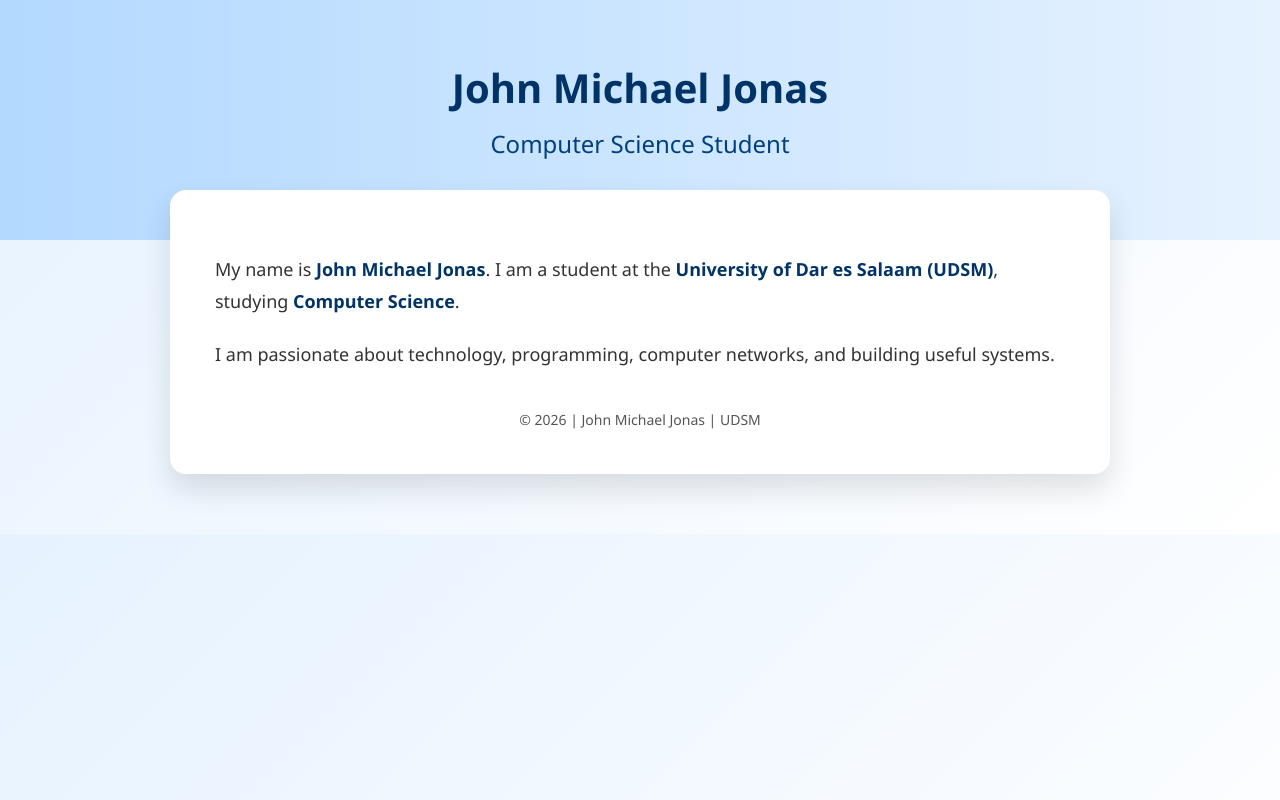
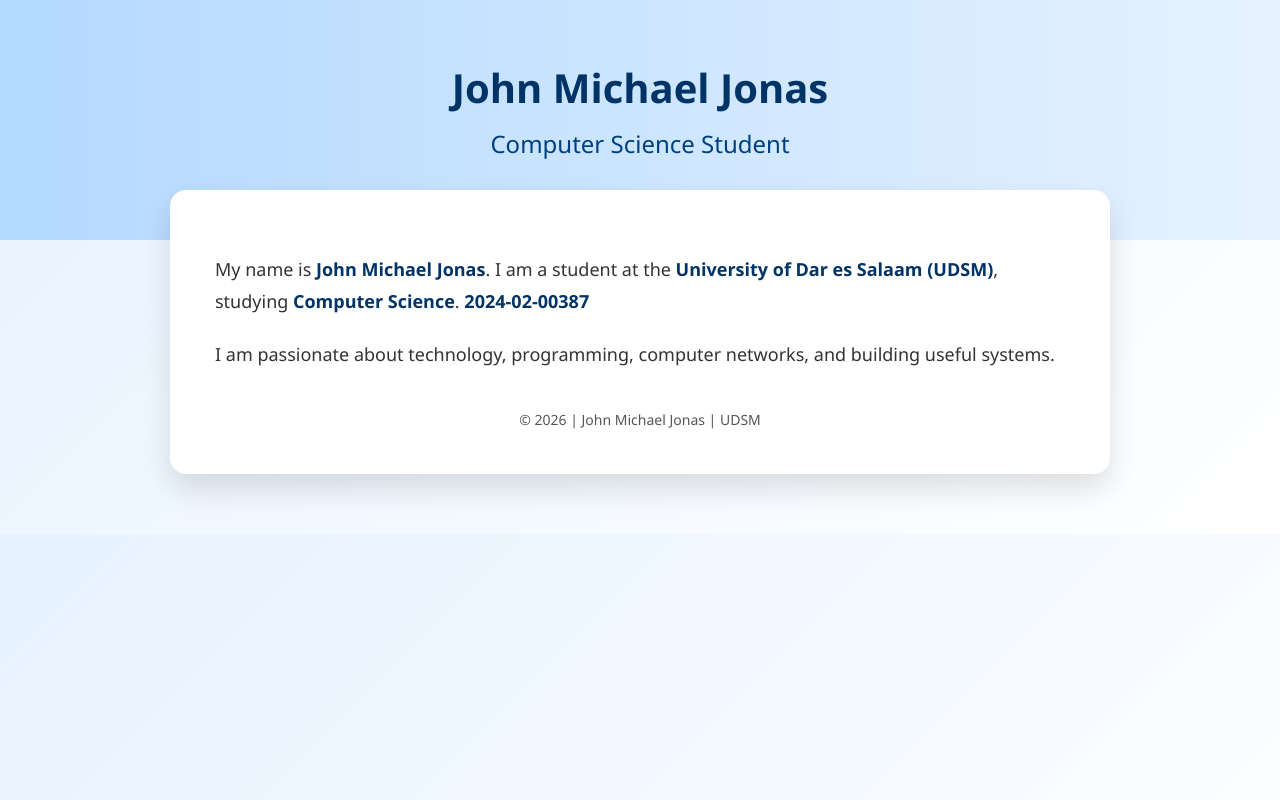
Before and after one commit to joh105/Test-Repo, a plain HTML site: page index.html in a window 1280 px wide. Drawn offline with Linux system fonts and the light colour scheme.

Commit message:
new registration is added

```diff
--- a/index.html
+++ b/index.html
@@ -71,6 +71,7 @@
             I am a student at the
             <span class="highlight">University of Dar es Salaam (UDSM)</span>,
             studying <span class="highlight">Computer Science</span>.
+            <span class="highlight">2024-02-00387</span>
         </p>
 
         <p>
```
